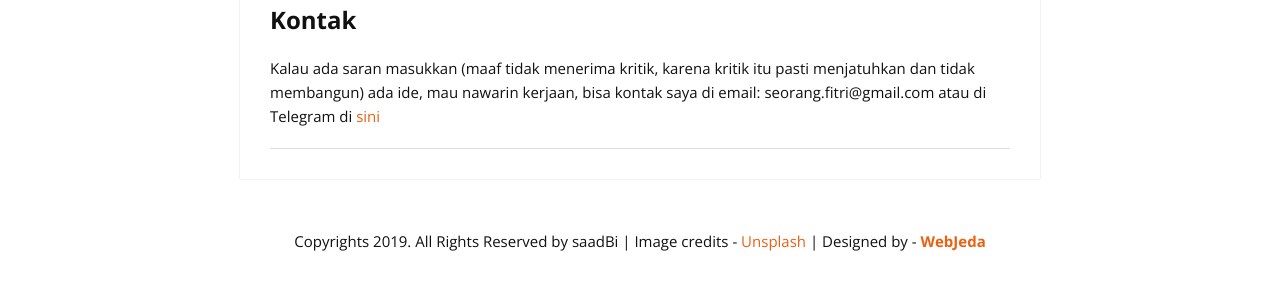
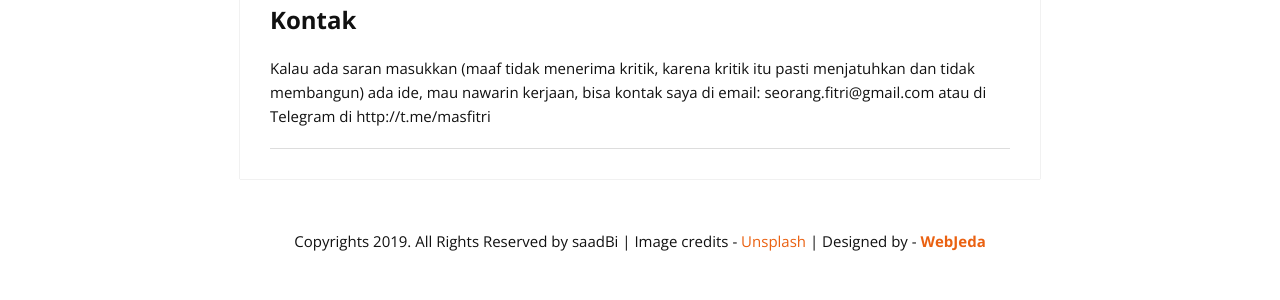
Before and after one commit to masari3/saadbi.github.io, a Jekyll site: the page built from _pages/about.md, in a window 1280 px wide. Shown: the part 661-961 px from the top of the page. Built offline with Jekyll 4.4.1, drawn with Linux system fonts in a browser that asks for light colours; nearby versions of some CDN libraries.

Commit message:
Update about.md

```diff
--- a/_pages/about.md
+++ b/_pages/about.md
@@ -19,4 +19,4 @@ Hobi yang paling hobi pasti (satu) di depan monitor, (dua) ngoding yang gak ada
 Sedikit keahlian saya diantaranya, (satu) manjat tower buat nyetting ptp, (dua) setting jaringan, (tiga) router mikrotik, (empat) pemrograman dengan php, pascal/delphi/vb, css, html, javascript, (lima) database MySQL, Couchdb.
 
 ## Kontak
-Kalau ada saran masukkan (maaf tidak menerima kritik, karena kritik itu pasti menjatuhkan dan tidak membangun) ada ide, mau nawarin kerjaan, bisa kontak saya di email: seorang.fitri@gmail.com atau di Telegram di<a href="t.me/masfitri"> sini</a>
+Kalau ada saran masukkan (maaf tidak menerima kritik, karena kritik itu pasti menjatuhkan dan tidak membangun) ada ide, mau nawarin kerjaan, bisa kontak saya di email: seorang.fitri@gmail.com atau di Telegram di http://t.me/masfitri
```
